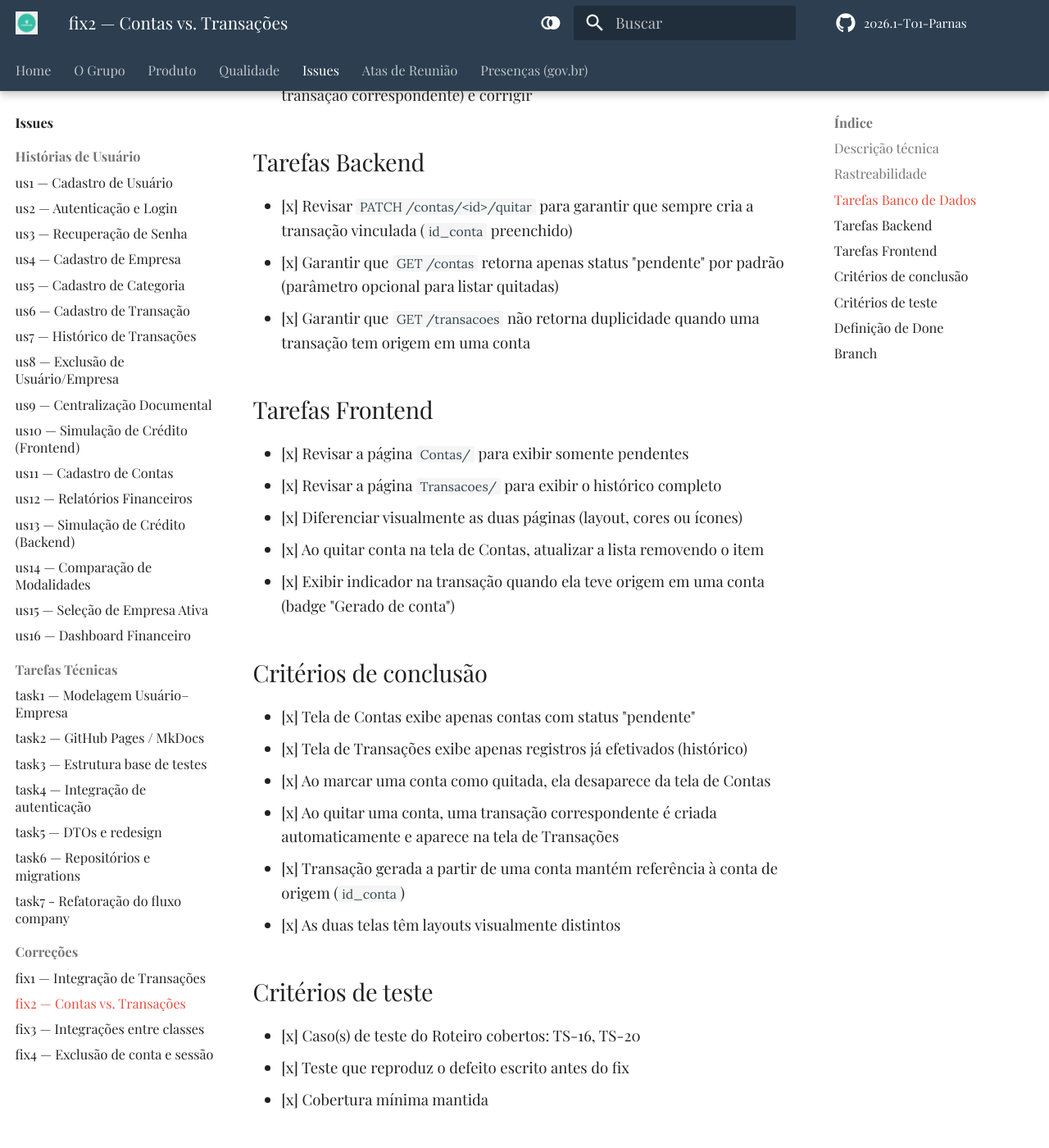
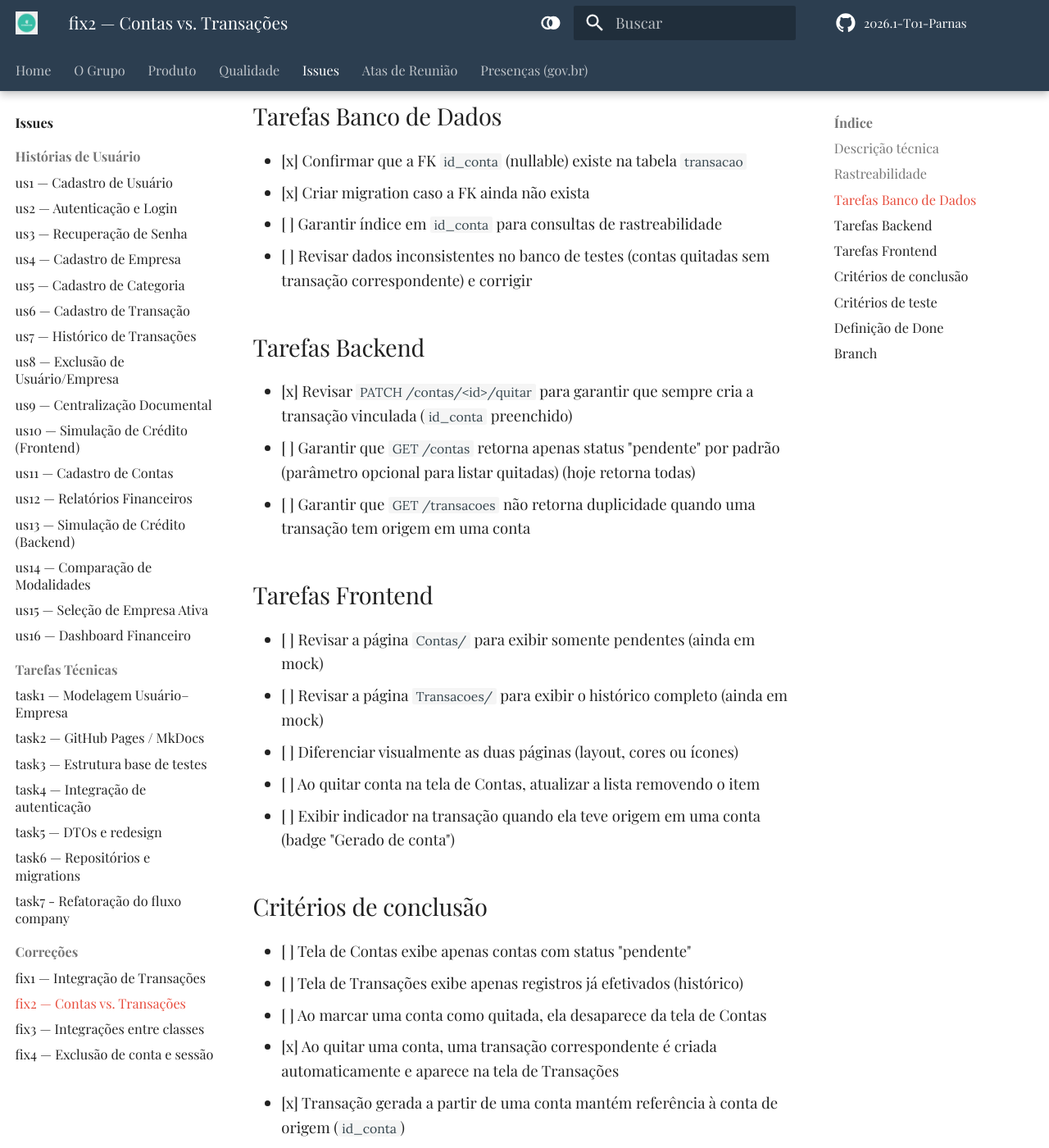
Before and after one commit to FGA0138-MDS-Ajax/2026.1-T01-Parnas, an MkDocs documentation site: the page built from docs/issues/fix2.md, in a window 1280 px wide and 1400 px high, scrolled down 973 px. Shown: the whole window at 82% size. Built offline with MkDocs 1.6.1 and Material for MkDocs 9.7.7, drawn with Linux system fonts in a browser that asks for light colours; some web fonts are replaced; comment, search, counter and statistics services are not loaded; some of the changed text lies outside the part shown.

Commit message:
docs: corrige fix2 - frontend ainda em mock e get_contas nao filtra pendente (nao feito)

```diff
--- a/docs/issues/fix2.md
+++ b/docs/issues/fix2.md
@@ -1,5 +1,7 @@
 ## Descrição técnica
 **Bug:** as telas de Contas e Transações estão visual e funcionalmente ambíguas, causando confusão sobre o que é um compromisso futuro e o que é uma movimentação já realizada. É necessário corrigir essa sobreposição.
+
+> **Status (auditoria):** em sua maior parte **NÃO está na develop**. O frontend de Contas/Transações ainda é mock (`Usecontas.jsx` usa `CONTAS_MOCK`), então a diferenciação visual, o badge "Gerado de conta" e o "Contas só pendentes" não existem; e o `GET /contas` retorna todas (não filtra "pendente" por padrão). O que existe é só backend: a FK `bill_id`/`id_conta` na transação e o `pay_bill` gerando a transação vinculada (veio pelo refactor de contas/transações, não por esta fix). Itens não entregues voltaram a ficar em aberto.
 
 ## Rastreabilidade
 - **Requisito(s):** R07, R15
@@ -12,28 +14,28 @@
 ## Tarefas Banco de Dados
 - [x] Confirmar que a FK `id_conta` (nullable) existe na tabela `transacao`
 - [x] Criar migration caso a FK ainda não exista
-- [x] Garantir índice em `id_conta` para consultas de rastreabilidade
-- [x] Revisar dados inconsistentes no banco de testes (contas quitadas sem transação correspondente) e corrigir
+- [ ] Garantir índice em `id_conta` para consultas de rastreabilidade
+- [ ] Revisar dados inconsistentes no banco de testes (contas quitadas sem transação correspondente) e corrigir
 
 ## Tarefas Backend
 - [x] Revisar `PATCH /contas/<id>/quitar` para garantir que sempre cria a transação vinculada (`id_conta` preenchido)
-- [x] Garantir que `GET /contas` retorna apenas status "pendente" por padrão (parâmetro opcional para listar quitadas)
-- [x] Garantir que `GET /transacoes` não retorna duplicidade quando uma transação tem origem em uma conta
+- [ ] Garantir que `GET /contas` retorna apenas status "pendente" por padrão (parâmetro opcional para listar quitadas) (hoje retorna todas)
+- [ ] Garantir que `GET /transacoes` não retorna duplicidade quando uma transação tem origem em uma conta
 
 ## Tarefas Frontend
-- [x] Revisar a página `Contas/` para exibir somente pendentes
-- [x] Revisar a página `Transacoes/` para exibir o histórico completo
-- [x] Diferenciar visualmente as duas páginas (layout, cores ou ícones)
-- [x] Ao quitar conta na tela de Contas, atualizar a lista removendo o item
-- [x] Exibir indicador na transação quando ela teve origem em uma conta (badge "Gerado de conta")
+- [ ] Revisar a página `Contas/` para exibir somente pendentes (ainda em mock)
+- [ ] Revisar a página `Transacoes/` para exibir o histórico completo (ainda em mock)
+- [ ] Diferenciar visualmente as duas páginas (layout, cores ou ícones)
+- [ ] Ao quitar conta na tela de Contas, atualizar a lista removendo o item
+- [ ] Exibir indicador na transação quando ela teve origem em uma conta (badge "Gerado de conta")
 
 ## Critérios de conclusão
-- [x] Tela de Contas exibe apenas contas com status "pendente"
-- [x] Tela de Transações exibe apenas registros já efetivados (histórico)
-- [x] Ao marcar uma conta como quitada, ela desaparece da tela de Contas
+- [ ] Tela de Contas exibe apenas contas com status "pendente"
+- [ ] Tela de Transações exibe apenas registros já efetivados (histórico)
+- [ ] Ao marcar uma conta como quitada, ela desaparece da tela de Contas
 - [x] Ao quitar uma conta, uma transação correspondente é criada automaticamente e aparece na tela de Transações
 - [x] Transação gerada a partir de uma conta mantém referência à conta de origem (`id_conta`)
-- [x] As duas telas têm layouts visualmente distintos
+- [ ] As duas telas têm layouts visualmente distintos
 
 ## Critérios de teste
 - [x] Caso(s) de teste do Roteiro cobertos: TS-16, TS-20
```
Also changed, not shown: other parts of docs/issues/fix2.md (+3 -3 lines).
